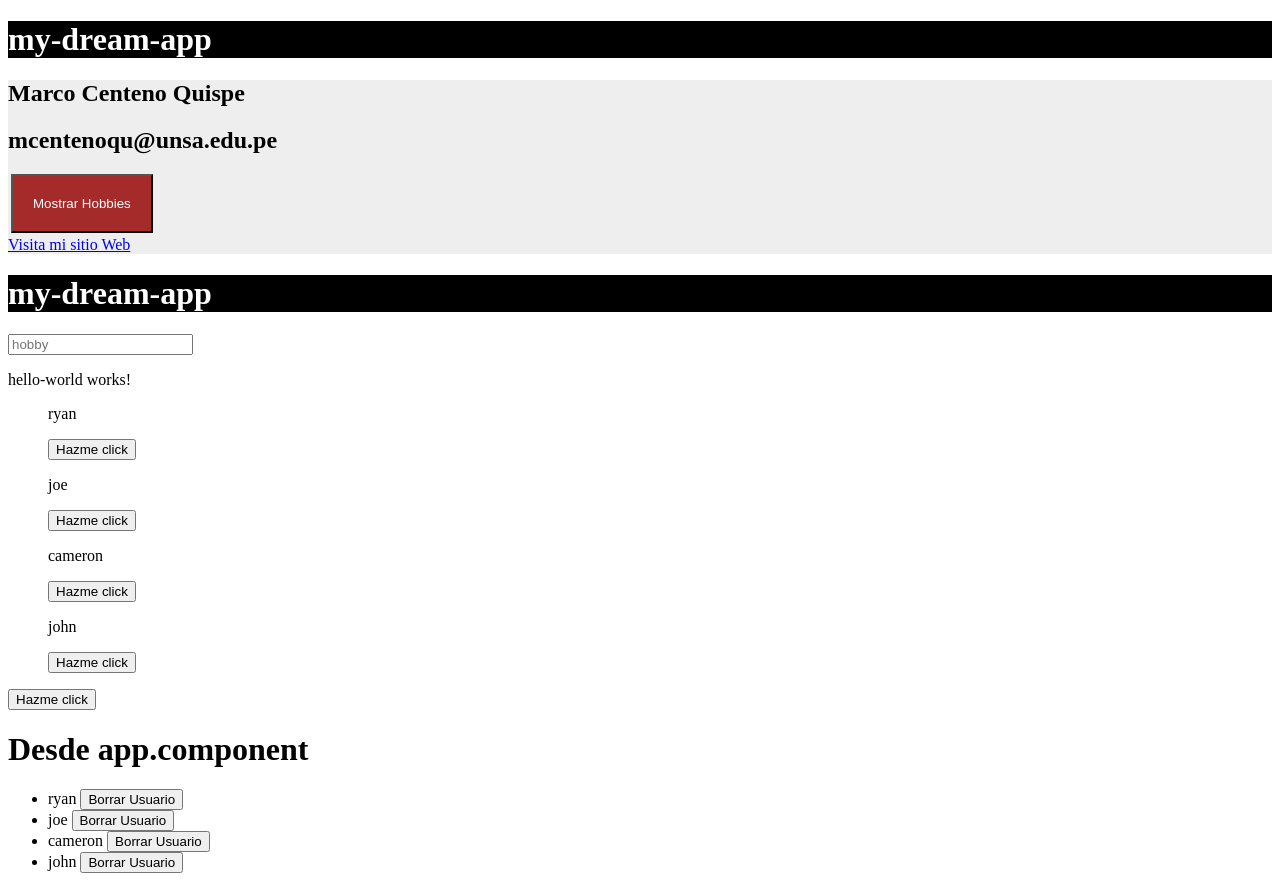
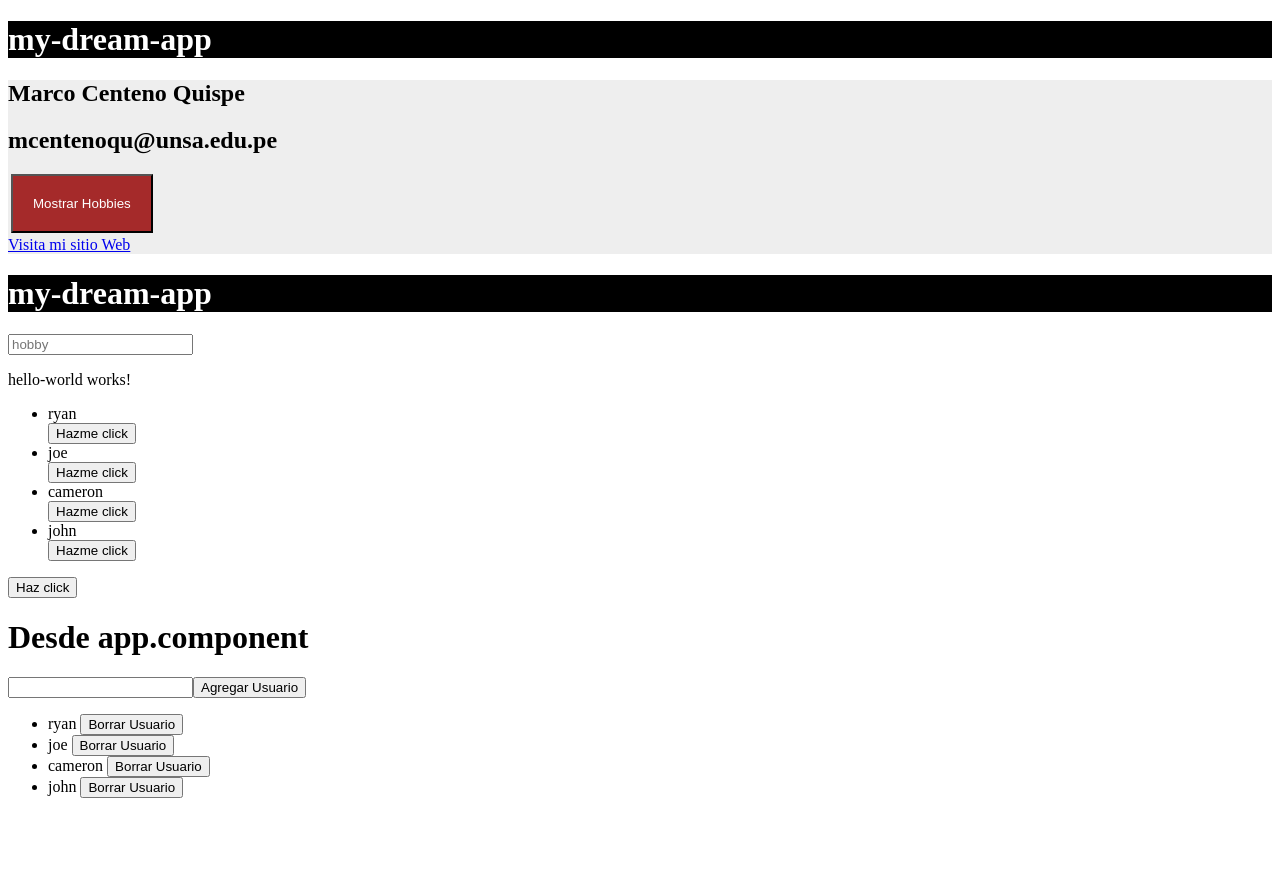
Before and after one commit to M-UNSA/Angular-My-Dream-App, an Angular app: page / in a window 1280 px wide. After the commit the page ends 814 px from the top, so only its background shows below. Built offline with nearby package versions, Linux system fonts and the light colour scheme.

Commit message:
Agregando botones de alerta a la aplicación y ligeros arreglos

```diff
--- a/src/app/app.component.html
+++ b/src/app/app.component.html
@@ -26,8 +26,12 @@
 <ul>
   <app-user *ngFor="let user of users" [nameUser]="user"></app-user>
 </ul>
-<button (click)="sayHello()">Hazme click</button>
+<button (click)="sayHello()">Haz click</button>
 <h1>Desde app.component</h1>
+<form (submit)="addUser(newUser)">
+  <input type="text" #newUser>
+  <button>Agregar Usuario</button>
+</form>
 <ul>
   <li *ngFor="let user of users">
     {{ user }} <button (click)="deleteUser(user)">Borrar Usuario</button>
--- a/src/app/app.component.ts
+++ b/src/app/app.component.ts
@@ -46,4 +46,12 @@
       }
     }
   }
+
+  addUser(newUser: { value: string; focus: () => void; }) {
+    //console.log(newUser.value);
+    this.users.push(newUser.value);
+    newUser.value = '';
+    newUser.focus();
+    return false;
+  }
 }
--- a/src/app/user/user.component.html
+++ b/src/app/user/user.component.html
@@ -1,2 +1,2 @@
-<p>{{ nameUser }}</p>
+<li>{{ nameUser }}</li>
 <button (click)=sayhello(nameUser)>Hazme click</button>
```
